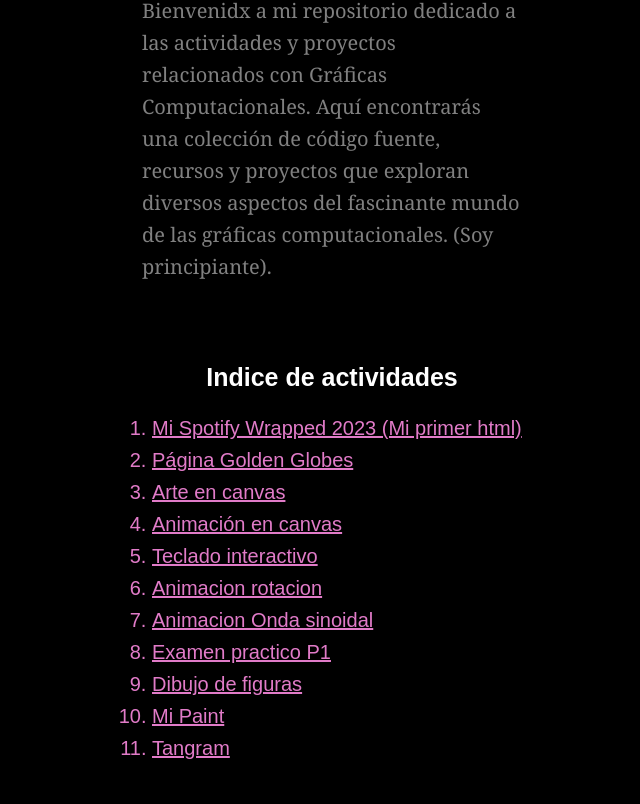
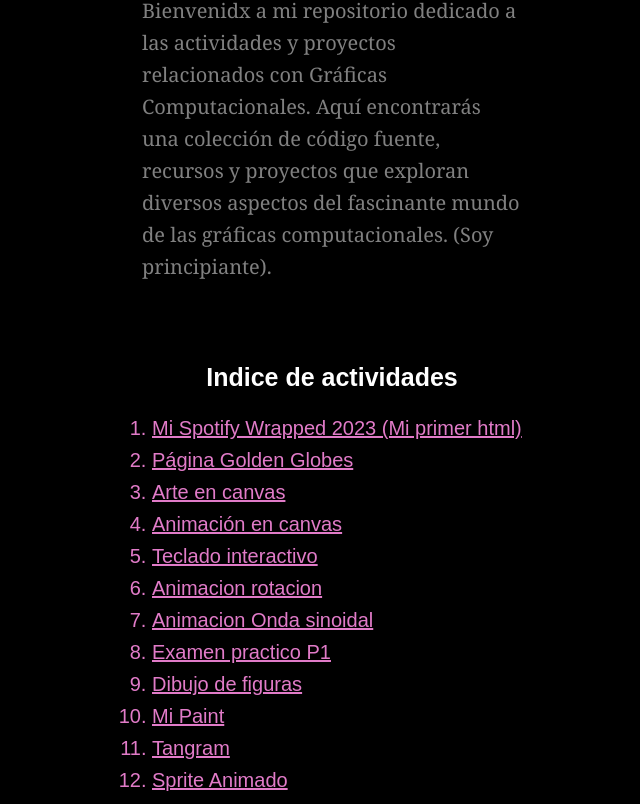
Before and after one commit to AndreaVilaru/Graficas-computacionales, a plain HTML site: page index.html in a window 1280 px wide. Shown: the part 518-1322 px from the top of the page, without its empty margins (308-948 px from the left). Before the commit the page ends 1290 px from the top, so only its background shows below. Drawn offline with Linux system fonts and the light colour scheme.

Commit message:
Update index.html
agregue mi actividad de sprite animado

```diff
--- a/index.html
+++ b/index.html
@@ -78,6 +78,7 @@
         <li><a href="dibujo.html">Dibujo de figuras</a></li>
         <li><a href="paint.html">Mi Paint</a></li>
         <li><a href="tangram.html">Tangram</a></li>
+        <li><a href="spriteanimado.html">Sprite Animado</a></li>
     </ol>
 
     <style>
```
